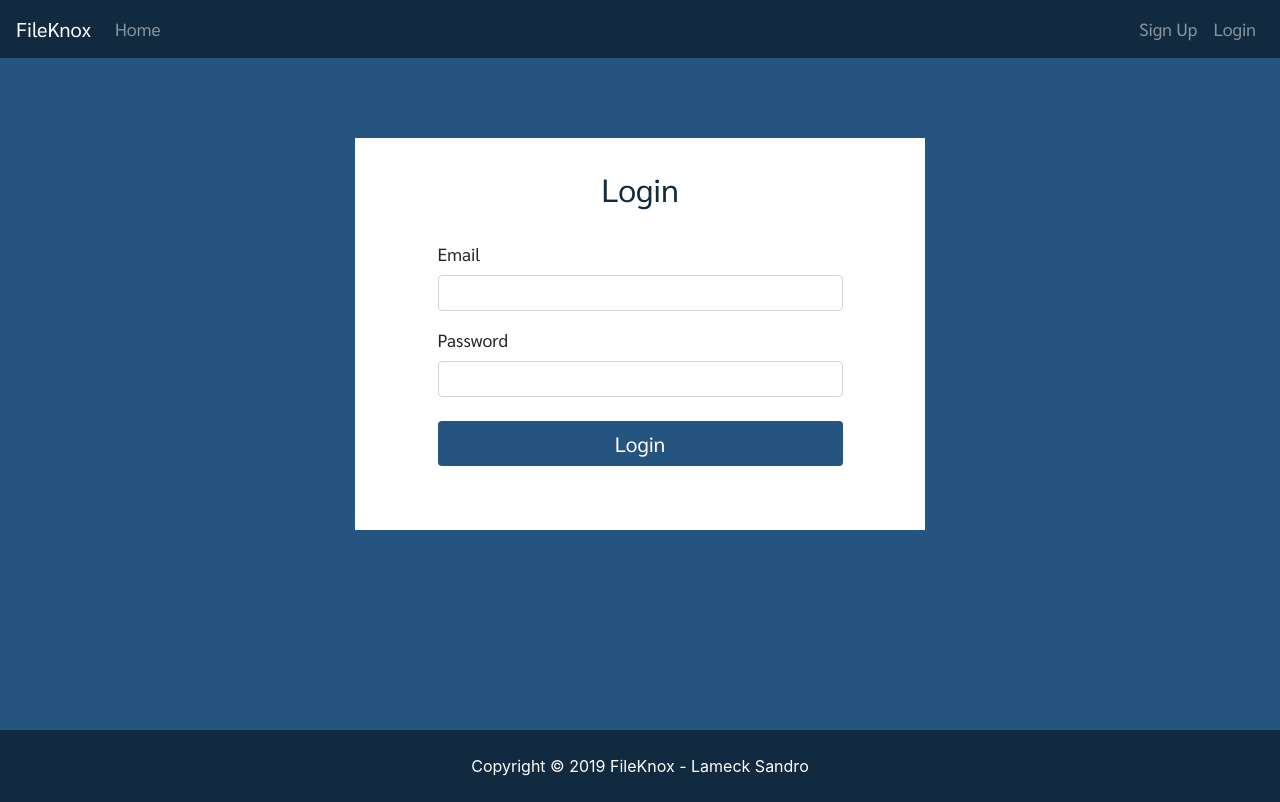
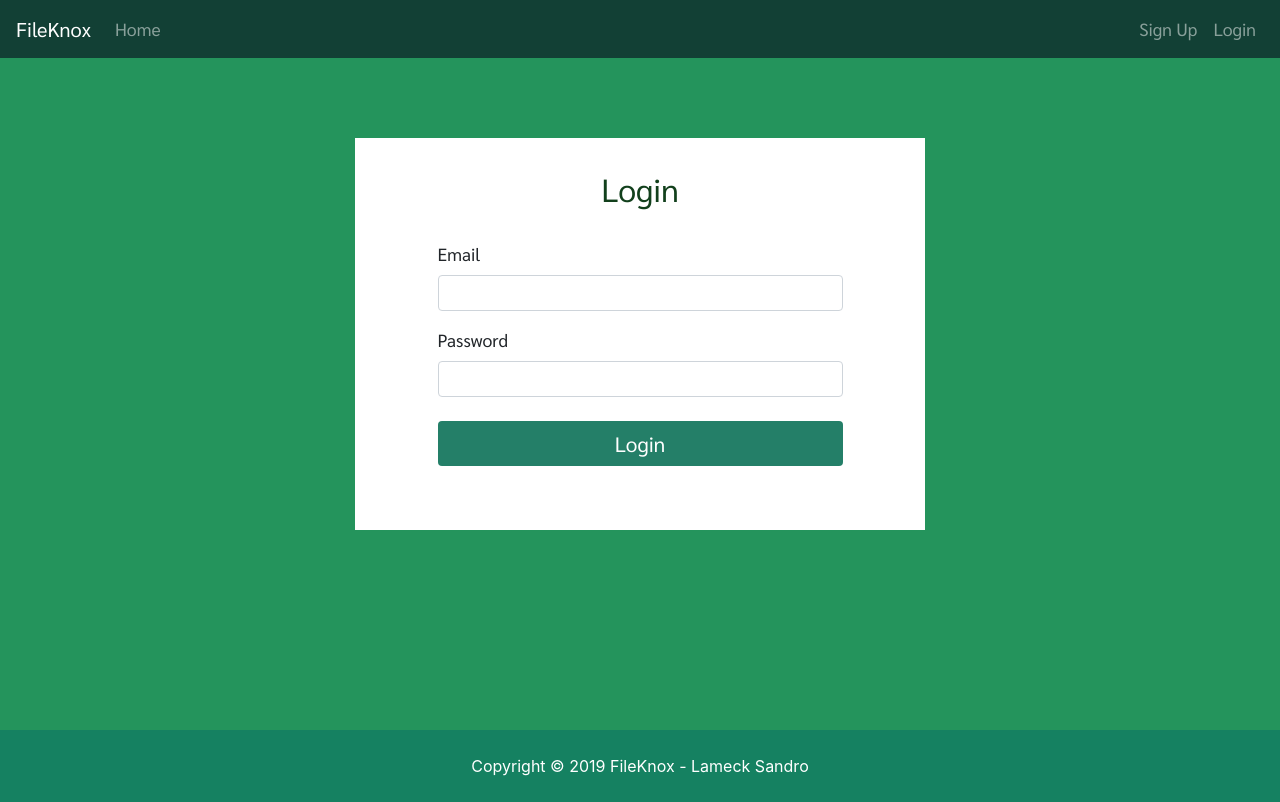
Before and after one commit to lamecksilva/file-knox, a React app in the folder client/: page /login in a window 1280 px wide. Built offline with nearby package versions, Linux system fonts and the light colour scheme.

Commit message:
Adding gitignore

```diff
--- a/client/src/App.css
+++ b/client/src/App.css
@@ -19,7 +19,7 @@
 
 /* Footer Component */
 .foot {
-  background-color: #122a40;
+  background-color: #158161;
 }
 
 /* Landing Component */
@@ -27,7 +27,7 @@
 .landingContainer {
   width: 100%;
   height: 100%;
-  background-color: #24547f;
+  background-color: #218d41;
   padding-bottom: 10vh;
 }
 
@@ -64,12 +64,12 @@
 .loginContainer {
   width: 100vw;
   min-height: calc(100vh - 8rem); /* 4rem + 4.5 */
-  background-color: #24547f;
+  background-color: #24945c;
 }
 
 .loginTitle {
   padding-top: 4vh;
-  color: #122a40;
+  color: #12401c;
   text-align: center;
   font-family: "Sarabun", sans-serif;
   margin-bottom: 4vh;
@@ -83,7 +83,7 @@
 
 .loginBtn {
   width: 30vw;
-  background-color: #24547f;
+  background-color: #247f68;
   color: white;
   font-size: 1.3rem;
   font-family: "Sarabun", sans-serif;
@@ -92,7 +92,7 @@
 /* Navbar Component */
 
 .backTransp {
-  background-color: #122a40;
+  background-color: #124035;
   font-family: "Sarabun", sans-serif;
   font-size: 1.1rem;
 }
@@ -101,7 +101,7 @@
 .registerContainer {
   min-height: 100vh;
   min-height: calc(100vh - 8rem); /* 4rem + 4.5 */
-  background-color: #24547f;
+  background-color: #247f7a;
 }
 
 .registerFormContainer {
```
Also changed, not shown: 1 other file (tests, documents, lock files or other folders).
